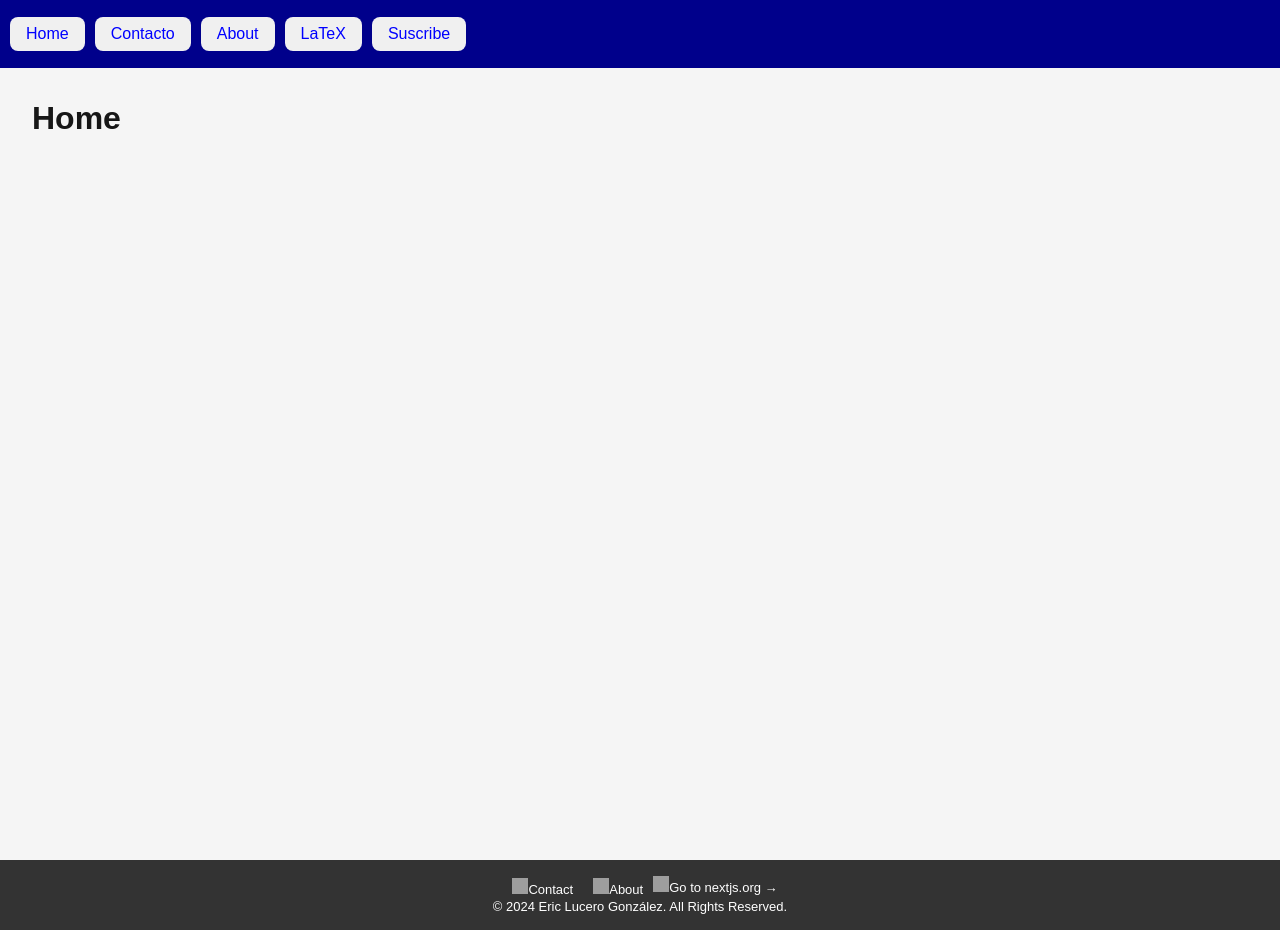
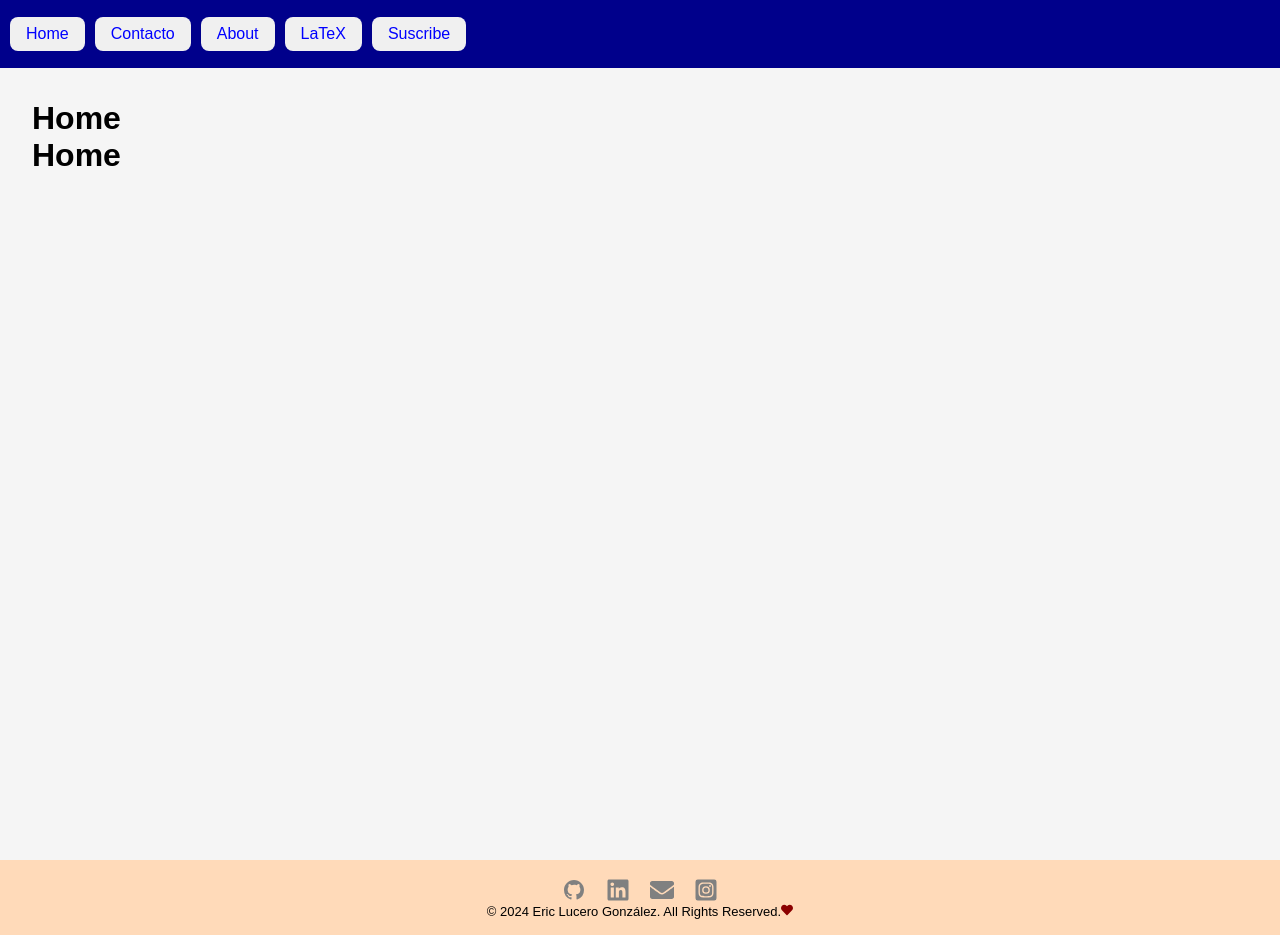
Before and after one commit to EricLuceroGonzalez/elcronopio, a Next.js app: page / in a window 1280 px wide. Built offline with nearby package versions, Linux system fonts and the light colour scheme; grey boxes are pictures that could not be loaded.

Commit message:
setting nav and foot

```diff
--- a/app/ComponentsStyled.js
+++ b/app/ComponentsStyled.js
@@ -14,7 +14,7 @@
   flex: 1;
   padding: 2rem;
   background-color: #f5f5f5;
-  min-height: 99vh;
+  min-height: 83vh;
 `;
 
 
@@ -22,5 +22,9 @@
   flex: 1;
   padding: 2rem;
   background-color: #f5f5f5;
-  min-height: 99vh;
+  min-height: 83vh;
 `;
+
+export const TitlePage = styled.h1`
+color: black;
+`
--- a/app/about/page.js
+++ b/app/about/page.js
@@ -1,9 +1,9 @@
 import React from "react";
-import { MainBg } from "../ComponentsStyled";
+import { MainBg, TitlePage } from "../ComponentsStyled";
 
 const About = () => {
   return <MainBg>
-    <h1>About</h1>
+    <TitlePage>About</TitlePage>
   </MainBg>;
 };
 
--- /dev/null
+++ b/app/components/navigation/footer/index.js
@@ -0,0 +1,115 @@
+"use client";
+
+import React from "react";
+import Image from "next/image";
+import styled from "styled-components";
+
+const FooterContainer = styled.footer`
+  width: 100%;
+  padding: 1rem;
+  background-color: peachpuff;
+  color: black;
+  text-align: center;
+  position: relative;
+  bottom: 0;
+  flex-shrink: 0;
+  font-size: small;
+`;
+const FooterLinks = styled.div`
+  width: 100%;
+  display: flex;
+  flex-direction: row;
+  justify-content: center;
+`;
+
+const FooterText = styled.p`
+  margin: 0;
+  font-size: 1rem;
+  font-size: small;
+`;
+const FoooterLink = styled.a`
+  padding: 2px 5px;
+  margin: 0 5px;
+  cursor: pointer;
+  display: inline-flex;
+  align-items: center;
+  text-decoration: none;
+  transition: color 0.3s ease;
+
+  svg {
+    width: 24px;
+    height: 24px;
+    fill: gray; // Color inicial del SVG
+    transition: fill 0.3s ease;
+  }
+
+  &:hover svg {
+    fill: darkblue; // Color del SVG al hacer hover
+  }
+`;
+
+const Footer = () => {
+  return (
+    <FooterContainer>
+      <FooterLinks>
+        <FoooterLink href="/about" rel="noopener noreferrer">
+          <svg
+            xmlns="http://www.w3.org/2000/svg"
+            viewBox="0 0 24 24"
+            width="18"
+            height="18"
+          >
+            <path fill="none" d="M0 0h24v24H0z"></path>
+            <path d="M12 2C6.475 2 2 6.475 2 12a9.994 9.994 0 0 0 6.838 9.488c.5.087.687-.213.687-.476 0-.237-.013-1.024-.013-1.862-2.512.463-3.162-.612-3.362-1.175-.113-.288-.6-1.175-1.025-1.413-.35-.187-.85-.65-.013-.662.788-.013 1.35.725 1.538 1.025.9 1.512 2.338 1.087 2.912.825.088-.65.35-1.087.638-1.337-2.225-.25-4.55-1.113-4.55-4.938 0-1.088.387-1.987 1.025-2.688-.1-.25-.45-1.275.1-2.65 0 0 .837-.262 2.75 1.026a9.28 9.28 0 0 1 2.5-.338c.85 0 1.7.112 2.5.337 1.912-1.3 2.75-1.024 2.75-1.024.55 1.375.2 2.4.1 2.65.637.7 1.025 1.587 1.025 2.687 0 3.838-2.337 4.688-4.562 4.938.362.312.675.912.675 1.85 0 1.337-.013 2.412-.013 2.75 0 .262.188.574.688.474A10.016 10.016 0 0 0 22 12c0-5.525-4.475-10-10-10z"></path>
+          </svg>
+        </FoooterLink>
+        <FoooterLink>
+          <svg
+            xmlns="http://www.w3.org/2000/svg"
+            viewBox="0 0 448 512"
+            width="18"
+            height="18"
+          >
+            <path d="M416 32H31.9C14.3 32 0 46.5 0 64.3v383.4C0 465.5 14.3 480 31.9 480H416c17.6 0 32-14.5 32-32.3V64.3c0-17.8-14.4-32.3-32-32.3zM135.4 416H69V202.2h66.5V416zm-33.2-243c-21.3 0-38.5-17.3-38.5-38.5S80.9 96 102.2 96c21.2 0 38.5 17.3 38.5 38.5 0 21.3-17.2 38.5-38.5 38.5zm282.1 243h-66.4V312c0-24.8-.5-56.7-34.5-56.7-34.6 0-39.9 27-39.9 54.9V416h-66.4V202.2h63.7v29.2h.9c8.9-16.8 30.6-34.5 62.9-34.5 67.2 0 79.7 44.3 79.7 101.9V416z" />
+          </svg>
+        </FoooterLink>
+        <FoooterLink>
+          <svg
+            xmlns="http://www.w3.org/2000/svg"
+            viewBox="0 0 512 512"
+            width="18"
+            height="18"
+          >
+            <path d="M502.3 190.8c3.9-3.1 9.7-.2 9.7 4.7V400c0 26.5-21.5 48-48 48H48c-26.5 0-48-21.5-48-48V195.6c0-5 5.7-7.8 9.7-4.7 22.4 17.4 52.1 39.5 154.1 113.6 21.1 15.4 56.7 47.8 92.2 47.6 35.7.3 72-32.8 92.3-47.6 102-74.1 131.6-96.3 154-113.7zM256 320c23.2.4 56.6-29.2 73.4-41.4 132.7-96.3 142.8-104.7 173.4-128.7 5.8-4.5 9.2-11.5 9.2-18.9v-19c0-26.5-21.5-48-48-48H48C21.5 64 0 85.5 0 112v19c0 7.4 3.4 14.3 9.2 18.9 30.6 23.9 40.7 32.4 173.4 128.7 16.8 12.2 50.2 41.8 73.4 41.4z" />
+          </svg>
+        </FoooterLink>
+        <FoooterLink>
+          <svg
+            xmlns="http://www.w3.org/2000/svg"
+            viewBox="0 0 448 512"
+            width="18"
+            height="18"
+          >
+            <path d="M224,202.66A53.34,53.34,0,1,0,277.36,256,53.38,53.38,0,0,0,224,202.66Zm124.71-41a54,54,0,0,0-30.41-30.41c-21-8.29-71-6.43-94.3-6.43s-73.25-1.93-94.31,6.43a54,54,0,0,0-30.41,30.41c-8.28,21-6.43,71.05-6.43,94.33S91,329.26,99.32,350.33a54,54,0,0,0,30.41,30.41c21,8.29,71,6.43,94.31,6.43s73.24,1.93,94.3-6.43a54,54,0,0,0,30.41-30.41c8.35-21,6.43-71.05,6.43-94.33S357.1,182.74,348.75,161.67ZM224,338a82,82,0,1,1,82-82A81.9,81.9,0,0,1,224,338Zm85.38-148.3a19.14,19.14,0,1,1,19.13-19.14A19.1,19.1,0,0,1,309.42,189.74ZM400,32H48A48,48,0,0,0,0,80V432a48,48,0,0,0,48,48H400a48,48,0,0,0,48-48V80A48,48,0,0,0,400,32ZM382.88,322c-1.29,25.63-7.14,48.34-25.85,67s-41.4,24.63-67,25.85c-26.41,1.49-105.59,1.49-132,0-25.63-1.29-48.26-7.15-67-25.85s-24.63-41.42-25.85-67c-1.49-26.42-1.49-105.61,0-132,1.29-25.63,7.07-48.34,25.85-67s41.47-24.56,67-25.78c26.41-1.49,105.59-1.49,132,0,25.63,1.29,48.33,7.15,67,25.85s24.63,41.42,25.85,67.05C384.37,216.44,384.37,295.56,382.88,322Z" />
+          </svg>
+        </FoooterLink>
+      </FooterLinks>
+      <FooterText>
+        &copy; {new Date().getFullYear()} Eric Lucero González. All Rights
+        Reserved.
+        <svg
+            xmlns="http://www.w3.org/2000/svg"
+            viewBox="0 0 512 512"
+            width="12"
+            height="12"
+            fill="darkred"
+          >
+            <path d="M462.3 62.6C407.5 15.9 326 24.3 275.7 76.2L256 96.5l-19.7-20.3C186.1 24.3 104.5 15.9 49.7 62.6c-62.8 53.6-66.1 149.8-9.9 207.9l193.5 199.8c12.5 12.9 32.8 12.9 45.3 0l193.5-199.8c56.3-58.1 53-154.3-9.8-207.9z" />
+          </svg>
+
+      </FooterText>
+    </FooterContainer>
+  );
+};
+
+export default Footer;
--- a/app/contact/page.js
+++ b/app/contact/page.js
@@ -1,10 +1,10 @@
 import React from "react";
-import { MainBg } from "../ComponentsStyled";
+import { MainBg, TitlePage } from "../ComponentsStyled";
 
 const Contact = () => {
   return (
     <MainBg>
-      <h1>Contact</h1>
+      <TitlePage>Contact</TitlePage>
     </MainBg>
   );
 };
--- a/app/latex/page.js
+++ b/app/latex/page.js
@@ -1,9 +1,9 @@
 import React from "react";
-import { MainBg } from "../ComponentsStyled";
+import { MainBg, TitlePage } from "../ComponentsStyled";
 
 const Latex = () => {
     return <MainBg>
-        <h1>LaTeX</h1>
+        <TitlePage>LaTeX</TitlePage>
     </MainBg>
 };
 
--- a/app/layout.js
+++ b/app/layout.js
@@ -1,7 +1,7 @@
 import localFont from "next/font/local";
 import "./globals.css";
-import NavBar from "./navigation/navbar";
-import Footer from "./navigation/footer";
+import NavBar from "./components/navigation/navbar";
+import Footer from "./components/navigation/footer";
 import dynamic from 'next/dynamic'
 
 
--- a/app/navigation/footer/index.js
+++ /dev/null
@@ -1,81 +0,0 @@
-"use client";
-
-import React from "react";
-import Image from "next/image";
-import styled from "styled-components";
-
-const FooterContainer = styled.footer`
-  width: 100%;
-  padding: 1rem;
-  background-color: #333;
-  color: #fff;
-  text-align: center;
-  position: relative;
-  bottom: 0;
-  flex-shrink: 0;
-  font-size: small;
-`;
-const FooterLinks = styled.div`
-width: 100%;
-  display: flex;
-  flex-direction: row;
-  justify-content: center;
-`;
-
-const FooterText = styled.p`
-  margin: 0;
-  font-size: 1rem;
-  font-size: small;
-`;
-const FoooterLink = styled.div`
-padding: 2px 5px;
-margin: 0 5px;
-`
-
-const Footer = () => {
-  return (
-    <FooterContainer>
-      <FooterLinks>
-        <FoooterLink href="/contact" target="_blank" rel="noopener noreferrer">
-          <Image
-            aria-hidden
-            src="https://nextjs.org/icons/file.svg"
-            alt="File icon"
-            width={16}
-            height={16}
-          />
-          Contact
-        </FoooterLink>
-        <FoooterLink href="/about" rel="noopener noreferrer">
-          <Image
-            aria-hidden
-            src="https://nextjs.org/icons/window.svg"
-            alt="Window icon"
-            width={16}
-            height={16}
-          />
-          About
-        </FoooterLink>
-        <a
-          href="https://nextjs.org?utm_source=create-next-app&utm_medium=appdir-template&utm_campaign=create-next-app"
-          target="_blank"
-          rel="noopener noreferrer"
-        >
-          <Image
-            aria-hidden
-            src="https://nextjs.org/icons/globe.svg"
-            alt="Globe icon"
-            width={16}
-            height={16}
-          />
-          Go to nextjs.org →
-        </a>
-      </FooterLinks>
-      <FooterText>
-        &copy; {new Date().getFullYear()} Eric Lucero González. All Rights Reserved.
-      </FooterText>
-    </FooterContainer>
-  );
-};
-
-export default Footer;
--- a/app/page.js
+++ b/app/page.js
@@ -1,14 +1,15 @@
 import Image from "next/image";
 import styles from "./page.module.css";
-import Footer from "./navigation/footer";
-import { Main, PageContainer } from "./ComponentsStyled";
+import Footer from "./components/navigation/footer";
+import { Main, MainBg, PageContainer, TitlePage } from "./ComponentsStyled";
 
 export default function Home() {
   return (
     <PageContainer>
-      <Main>
-        <h1>Home</h1>
-      </Main>
+      <MainBg>
+        <TitlePage>Home</TitlePage>
+        <TitlePage>Home</TitlePage>
+      </MainBg>
     </PageContainer>
   );
 }
--- a/package.json
+++ b/package.json
@@ -13,6 +13,8 @@
     "next": "14.2.13",
     "react": "^18",
     "react-dom": "^18",
+    "react-markdown": "^9.0.1",
+    "react-syntax-highlighter": "^15.5.0",
     "styled-components": "^6.1.13"
   },
   "devDependencies": {
```
Also changed, not shown: app/code/test.js (added), app/components/navigation/navbar/StyledLink.js (renamed from app/navigation/navbar/StyledLink.js), app/components/navigation/navbar/index.js (renamed from app/navigation/navbar/index.js), 1 other file (tests, documents, lock files or other folders).
